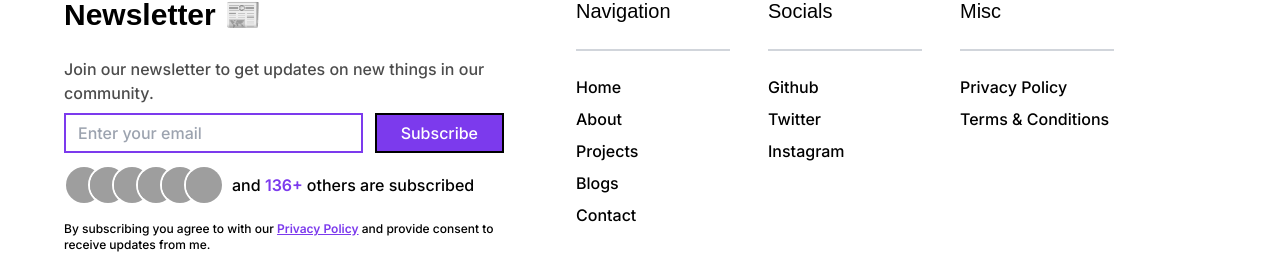
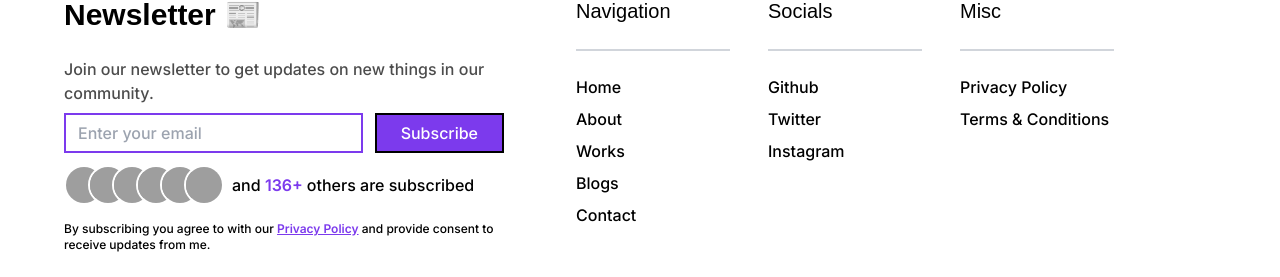
Before and after one commit to AcidOP/portfolio, a Next.js app: page / in a window 1280 px wide. Shown: the part 5896-6173 px from the top of the page. Built offline with nearby package versions, Linux system fonts and the light colour scheme; grey boxes are pictures that could not be loaded; a web font is replaced by a local one.

Commit message:
refactor: replaced hardcoded links

```diff
--- a/src/components/footer/footer.tsx
+++ b/src/components/footer/footer.tsx
@@ -1,6 +1,7 @@
 import { FC } from 'react';
 
 import { suez_400 } from '../fonts';
+import links from '../navbar/navlinks';
 import Newsletter from '../newsletter';
 import ContactLink from './contact-link';
 
@@ -38,21 +39,13 @@ const Footer: FC = () => {
               <hr className='my-6 w-[80%] border border-gray-300' />
 
               <ul className='mt-6 space-y-2'>
-                <li>
-                  <Link href='/'>Home</Link>
-                </li>
-                <li>
-                  <Link href='/about'>About</Link>
-                </li>
-                <li>
-                  <Link href='/projects'>Projects</Link>
-                </li>
-                <li>
-                  <Link href='/blogs'>Blogs</Link>
-                </li>
-                <li>
-                  <Link href='/contact'>Contact</Link>
-                </li>
+                {links.map(link => (
+                  <li key={link.url}>
+                    <Link href={link.url} className='capitalize'>
+                      {link.text}
+                    </Link>
+                  </li>
+                ))}
               </ul>
             </div>
 
```
